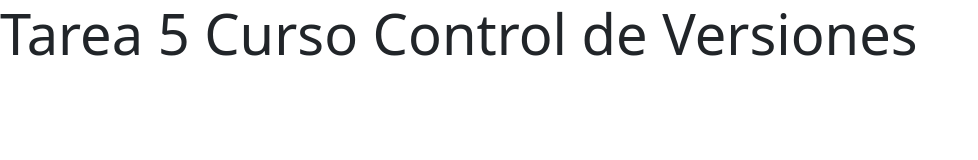
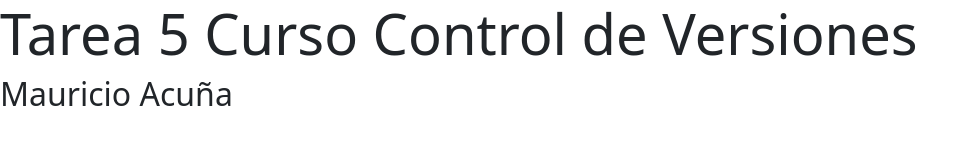
Before and after one commit to mauricioaf1/tarea05, a plain HTML site: page index.html in a window 1280 px wide. Shown: the whole page, without its empty margins (0-978 px from the left). Drawn offline with nearby package versions, Linux system fonts and the light colour scheme.

Commit message:
Index con estilo bootstrap y h2 incorporado

```diff
--- a/index.html
+++ b/index.html
@@ -10,5 +10,6 @@
 </head>
 <body>
     <h1 class="display-4">Tarea 5 Curso Control de Versiones</h1>
+    <h2>Mauricio Acuña</h2>
 </body>
 </html>
```
